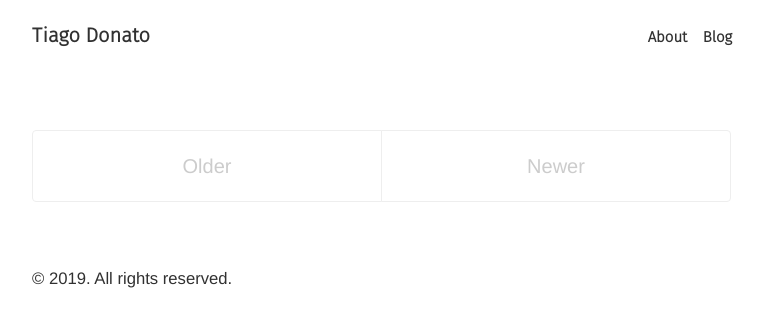
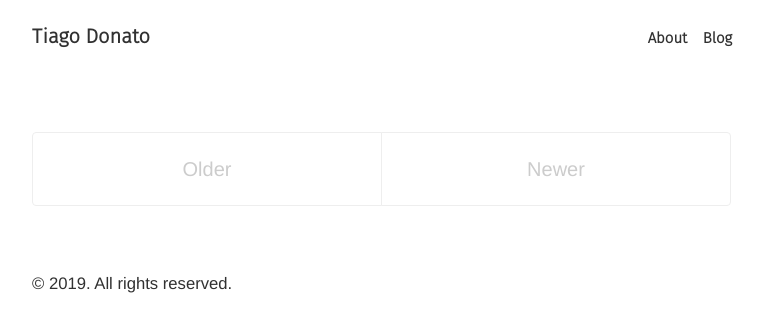
Before and after one commit to tgdnt/mysite, a Jekyll site: the page built from blog/index.html, in a window 1280 px wide. Shown: the top 332 px of the page, without its empty margins (258-1022 px from the left). Built offline with Jekyll 4.4.1, drawn with Linux system fonts in a browser that asks for light colours; some web fonts are replaced; the list of posts is cut into pages by our own code.

Commit message:
Improves typography balance
* Improves scale between size, line height and line length.

```diff
--- a/_sass/_variables.scss
+++ b/_sass/_variables.scss
@@ -14,8 +14,8 @@
 $brown: #8f5536;
 
 $root-font-family: "Libertinus Sans", "Helvetica Neue", Arial, sans-serif;
-$root-font-size: 16px;
-$root-line-height: 1.5;
+$root-font-size: 16.5px;
+$root-line-height: 1.6;
 
 $body-color: #313131;
 $body-bg: #fff;
```
